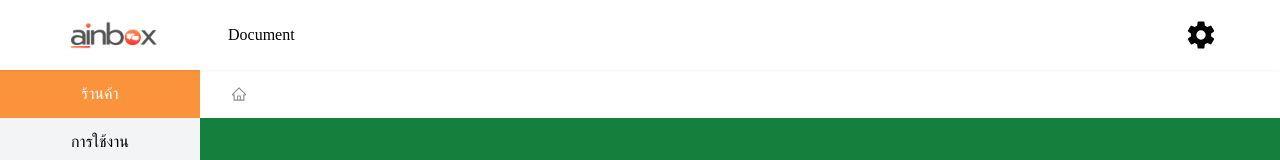
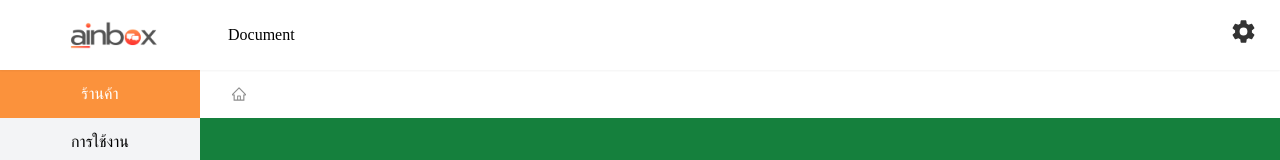
Before and after one commit to PattanasakGit/ainbox_website, a Next.js app in the folder frontend/portal/: page / in a window 1280 px wide. Shown: the top 160 px of the page. Built offline with nearby package versions, Linux system fonts and the light colour scheme; a web font is replaced by a local one.

Commit message:
Fix: fix Navbar

```diff
--- a/frontend/portal/src/components/NavbarPortal/NavbarPortal.tsx
+++ b/frontend/portal/src/components/NavbarPortal/NavbarPortal.tsx
@@ -1,23 +1,50 @@
+"use client"
 import Image from "next/image";
 import Link from "next/link";
-import React from "react";
+import React, { useState } from "react";
 import { IoSettingsSharp } from "react-icons/io5";
 
 const NavbarPortal: React.FC = () => {
+  const [isModalOpen, setIsModalOpen] = useState(false);
+
+  const toggleModal = () => {
+    setIsModalOpen(!isModalOpen);
+  };
+
   return (
-    <nav className="h-[70px] flex justify-between items-center w-full fixed top-0 z-[1000] bg-[#ffffff] shadow-sm px-2 lg:px-16">
+    <nav className="h-[70px] flex justify-between items-center w-full fixed top-0 z-[1000] bg-[#ffffff] shadow-sm px-2 lg:pl-16">
       <div className="flex">
         <Link href={'//'}>
           <Image src='/images/logo.png' alt="logo" width={100} height={100} loading="eager" />
         </Link>
-        <button className="mx-16">
-          Document
-        </button>
+        <button className="mx-16">Document</button>
       </div>
-      <div>
-        <IoSettingsSharp size={30}/>
+      <div className="flex justify-center items-center gap-6">
+        <div>
+          <button
+            onClick={toggleModal}
+            className="mr-4 text-[#333] transform hover:rotate-90 transition-all duration-300 ease-in-out"
+          >
+            <IoSettingsSharp size={25} />
+          </button>
+          {isModalOpen && (
+            <div className="absolute top-16 right-4 bg-white shadow-md rounded-lg p-4">
+              <p className="mb-2 border-b-2 border-[#555] pb-2">user@example.com</p>
+              <br />
+              <button className="block w-full text-left px-2 py-1 hover:bg-orange-200 rounded-lg">
+                ตั้งค่าบัญชี
+              </button>
+              <Link href={'/login'}>
+                <button className="block w-full text-left px-2 py-1 hover:bg-orange-200 rounded-lg  mt-2">
+                  ออกจากระบบ
+                </button>
+              </Link>
+            </div>
+          )}
+        </div>
       </div>
     </nav>
   );
 };
+
 export default NavbarPortal;
```
